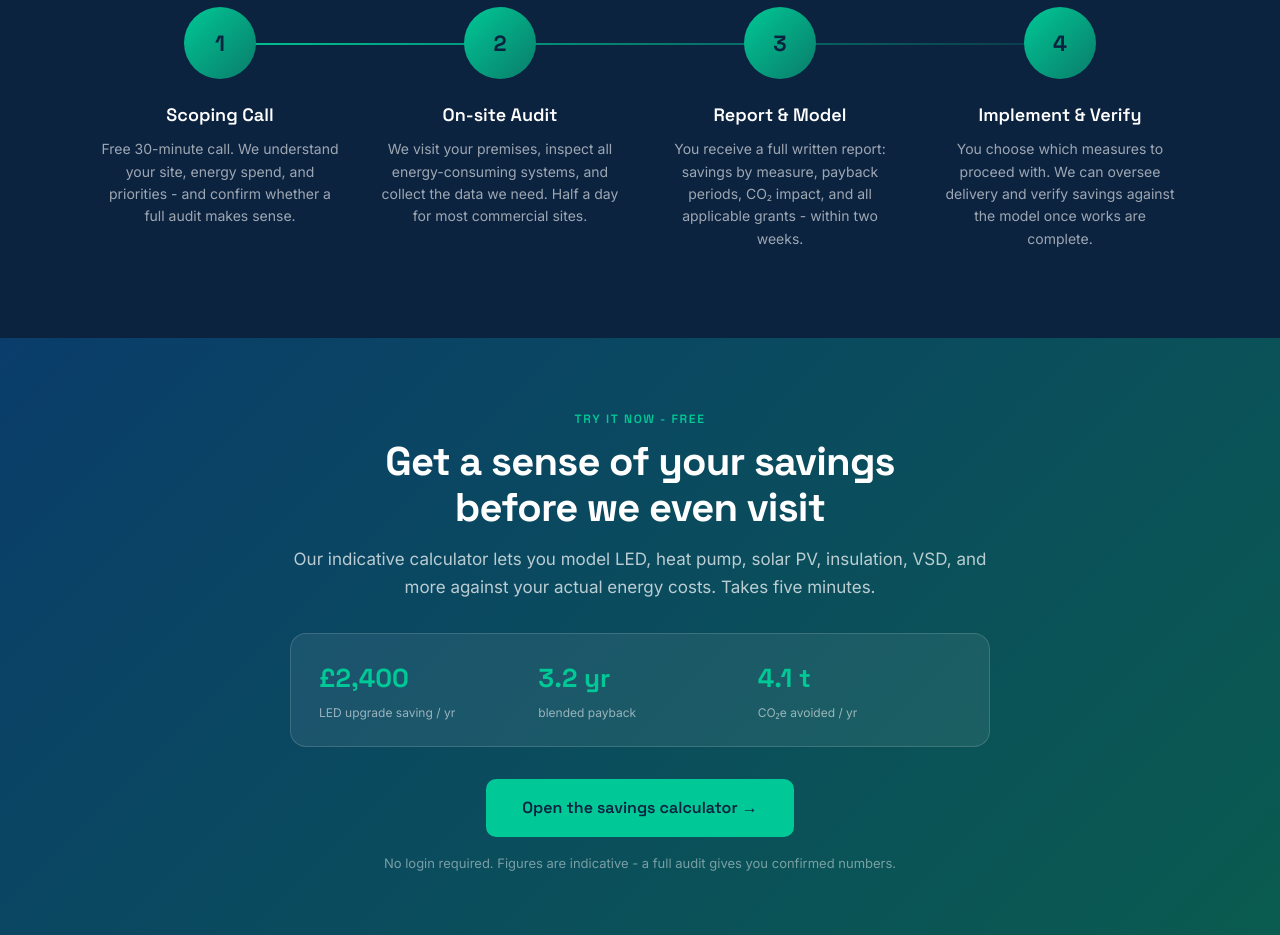
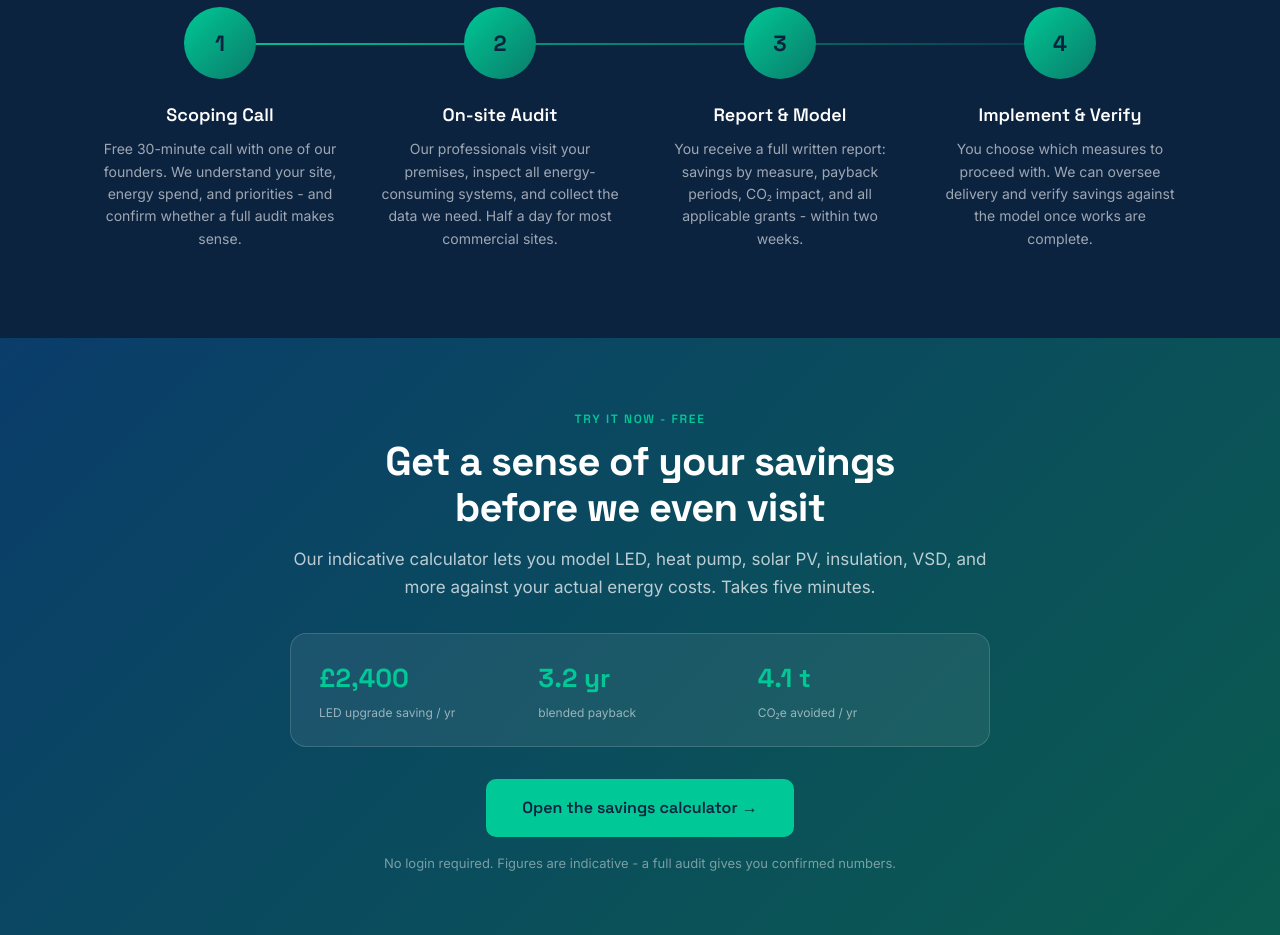
Before and after one commit to CaitlinON05/valance-site, a plain HTML site: page index.html in a window 1280 px wide. Shown: the part 1900-2835 px from the top of the page. Drawn offline with Linux system fonts and the light colour scheme.

Commit message:
Other text changes

```diff
--- a/index.html
+++ b/index.html
@@ -406,12 +406,12 @@ footer{background:var(--navy);color:rgba(255,255,255,.55);padding:48px 24px 32px
       <div class="step">
         <div class="step-num">1</div>
         <h3>Scoping Call</h3>
-        <p>Free 30-minute call. We understand your site, energy spend, and priorities - and confirm whether a full audit makes sense.</p>
+        <p>Free 30-minute call with one of our founders. We understand your site, energy spend, and priorities - and confirm whether a full audit makes sense.</p>
       </div>
       <div class="step">
         <div class="step-num">2</div>
         <h3>On-site Audit</h3>
-        <p>We visit your premises, inspect all energy-consuming systems, and collect the data we need. Half a day for most commercial sites.</p>
+        <p>Our professionals visit your premises, inspect all energy-consuming systems, and collect the data we need. Half a day for most commercial sites.</p>
       </div>
       <div class="step">
         <div class="step-num">3</div>
```
